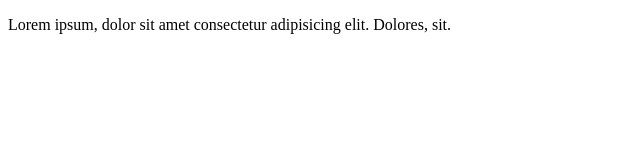
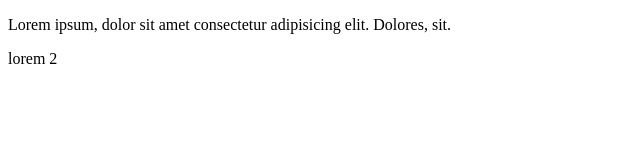
Before and after one commit to hungn10/learnwebdesign, a plain HTML site: page index.html in a window 1280 px wide. Shown: the full height of the page, 0-640 px from the left. Drawn offline with Linux system fonts and the light colour scheme.

Commit message:
first commit

```diff
--- a/index.html
+++ b/index.html
@@ -9,5 +9,6 @@
     <p>
       Lorem ipsum, dolor sit amet consectetur adipisicing elit. Dolores, sit.
     </p>
+    <p>lorem 2</p>
   </body>
 </html>
```
